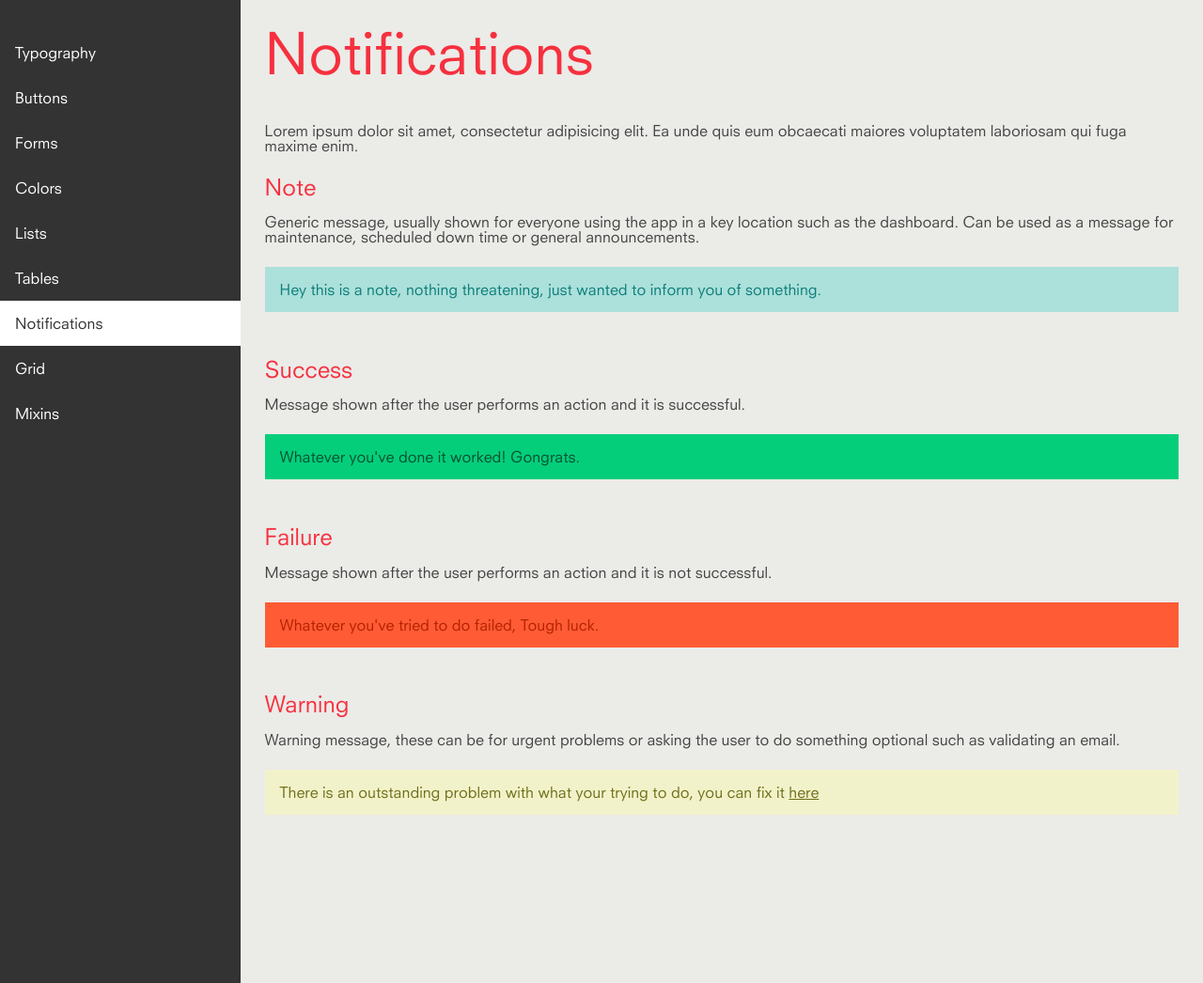
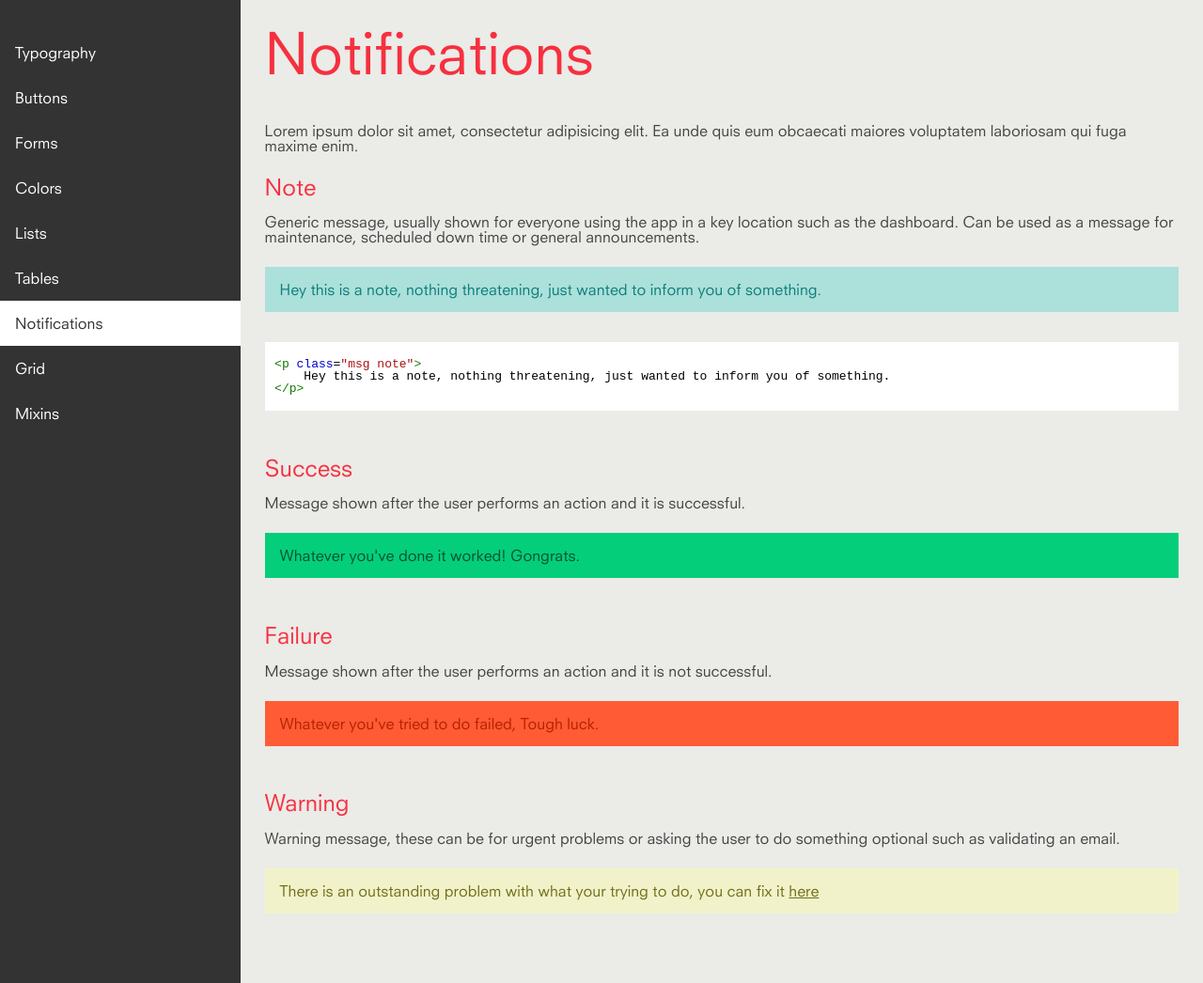
Before and after one commit to EMT/patterns, a Jekyll site: the page built from notifications.html, in a window 1280 px wide and 1046 px high. Shown: the whole window at 94% size. Built offline with Jekyll 4.4.1, drawn with Linux system fonts in a browser that asks for light colours; nearby versions of some CDN libraries.

Commit message:
Notifications page code

```diff
--- a/main.css
+++ b/main.css
@@ -481,7 +481,8 @@ p + .drop-cap {
 .CodeMirror {
   /* Set height, width, borders, and global font properties here */
   font-family: monospace;
-  height: 300px; }
+  height: auto;
+  padding: 1em 0.5em; }
 
 .CodeMirror-scroll {
   /* Set scrolling behaviour here */
--- a/notifications.html
+++ b/notifications.html
@@ -12,6 +12,11 @@ layout: default
 			<p class="msg note">
 					Hey this is a note, nothing threatening, just wanted to inform you of something.
 			</p>
+<!-- This needs to be without indentation as it will show it in the example -->
+<textarea class="js-code-pattern">
+<p class="msg note">
+	Hey this is a note, nothing threatening, just wanted to inform you of something.
+</p></textarea>
 		</div>
 		<div class="element">
 			<h4>Success</h4>
--- a/scss/vendor/_codemirror.scss
+++ b/scss/vendor/_codemirror.scss
@@ -3,7 +3,8 @@
 .CodeMirror {
   /* Set height, width, borders, and global font properties here */
   font-family: monospace;
-  height: 300px;
+  height: auto;
+  padding: 1em 0.5em;
 }
 .CodeMirror-scroll {
   /* Set scrolling behaviour here */
```
